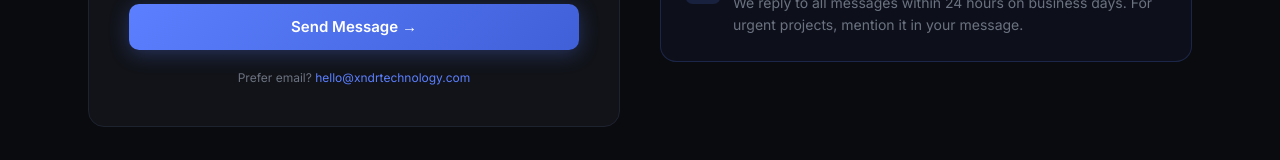
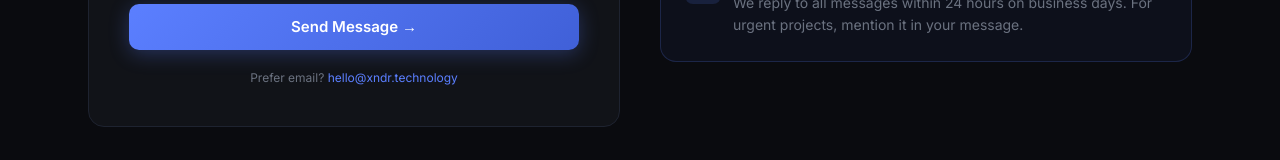
Before and after one commit to patlax17/XNDTECH, a Next.js app: page /contact in a window 1280 px wide. Shown: the part 845-1005 px from the top of the page. Built offline with nearby package versions, Linux system fonts and the light colour scheme.

Commit message:
fix: update domain from xndrtechnology.com to xndr.technology everywhere in code

```diff
--- a/src/app/layout.tsx
+++ b/src/app/layout.tsx
@@ -41,14 +41,14 @@ export const metadata: Metadata = {
   openGraph: {
     type: "website",
     locale: "en_US",
-    url: "https://xndrtechnology.com",
+    url: "https://xndr.technology",
     siteName: "XNDR Technology",
     title: "XNDR Technology — Websites That Look Expensive, Built Fast",
     description:
       "Custom web development, e-commerce, and AI integrations for small businesses. Mobile-first. SEO-ready. Book a free discovery call.",
     images: [
       {
-        url: "https://xndr-site-two.vercel.app/og-image.png",
+        url: "https://xndr.technology/og-image.png",
         width: 1200,
         height: 630,
         alt: "XNDR Technology — Websites That Look Expensive, Built Fast",
@@ -63,7 +63,7 @@ export const metadata: Metadata = {
     title: "XNDR Technology — Websites That Look Expensive, Built Fast",
     description:
       "Custom web development, e-commerce, and AI integrations for small businesses.",
-    images: ["https://xndr-site-two.vercel.app/og-image.png"],
+    images: ["https://xndr.technology/og-image.png"],
   },
 
   // ─── Favicons & Icons ────────────────────────────────────────────────────
--- a/src/components/ContactForm.tsx
+++ b/src/components/ContactForm.tsx
@@ -146,10 +146,10 @@ export default function ContactForm() {
             <p className="text-center text-xs text-brand-muted">
                 Prefer email?{" "}
                 <a
-                    href="mailto:hello@xndrtechnology.com"
+                    href="mailto:hello@xndr.technology"
                     className="text-brand-blue hover:underline"
                 >
-                    hello@xndrtechnology.com
+                    hello@xndr.technology
                 </a>
             </p>
         </form>
```
